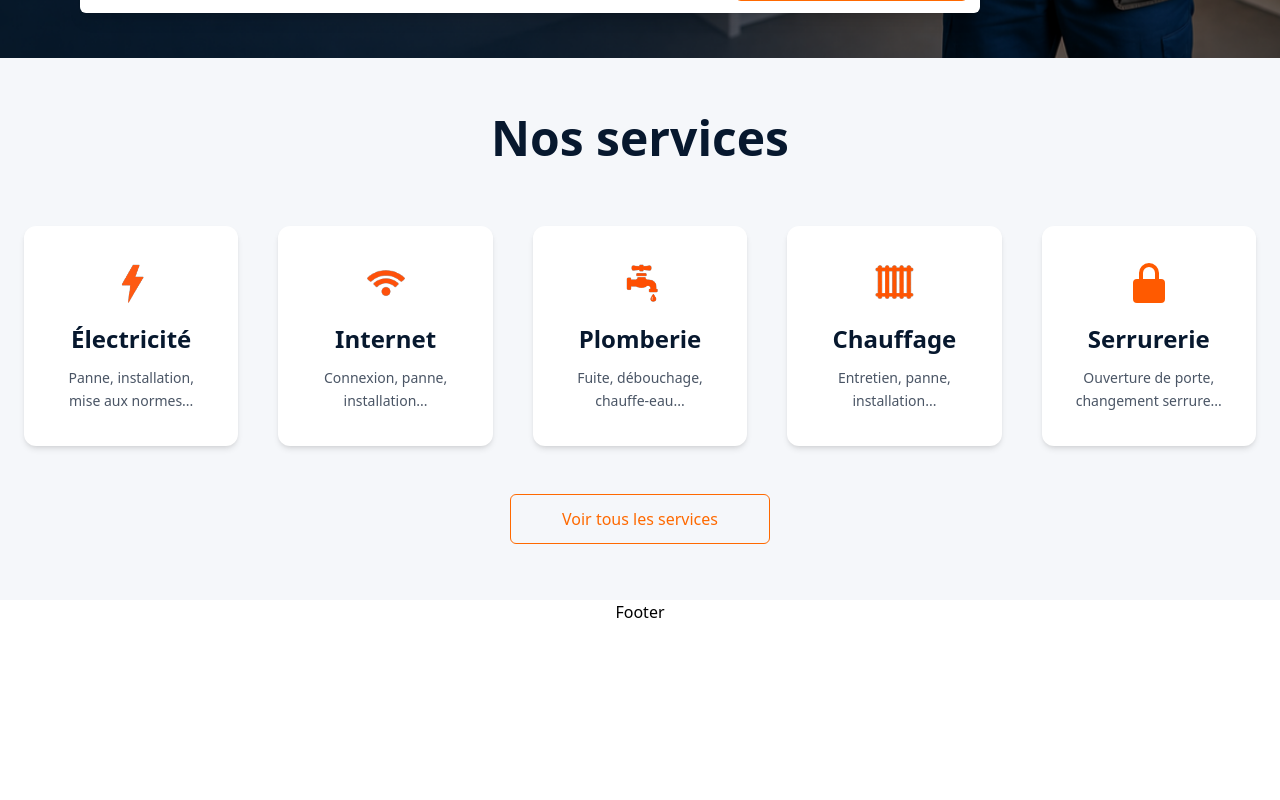
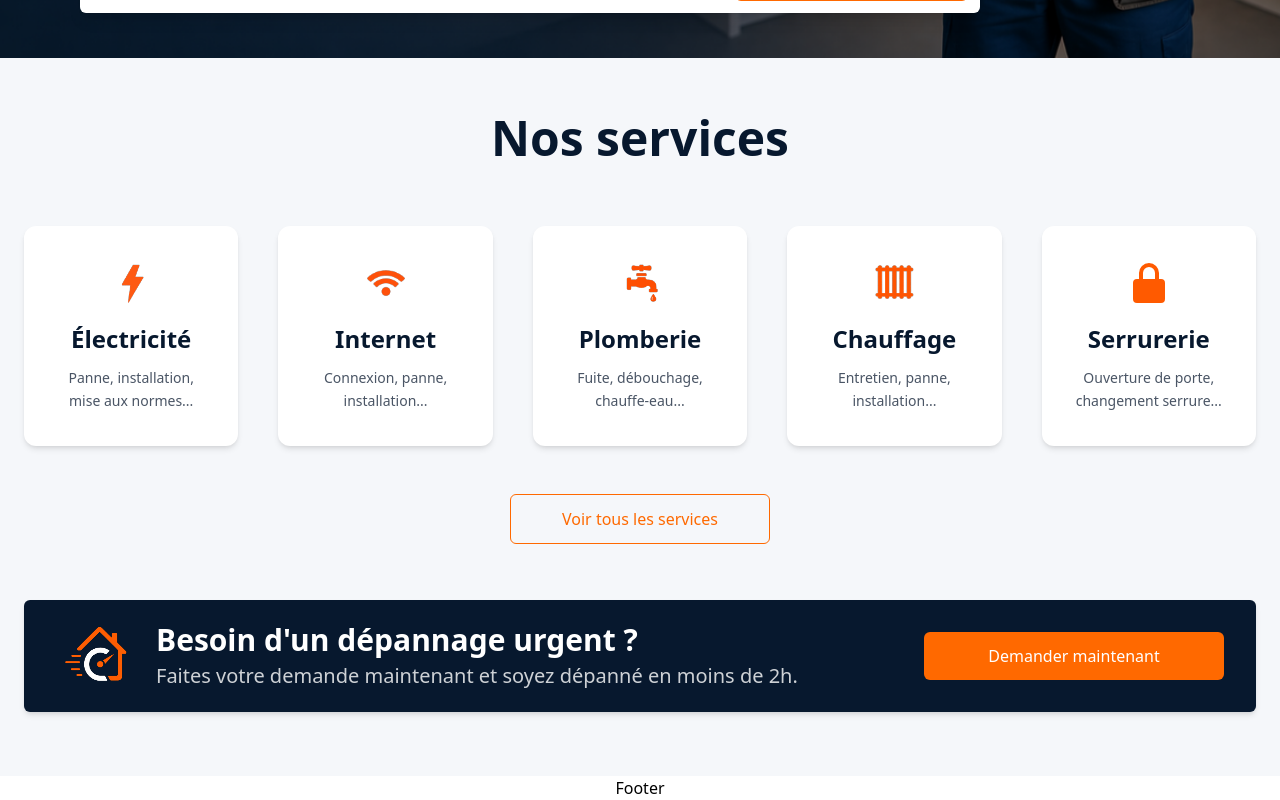
Before and after one commit to chainez-hat/DepanGO, a React (Vite) app in the folder front/: page / in a window 1280 px wide. Shown: the part 692-1492 px from the top of the page. Before the commit the page ends 1316 px from the top, so only its background shows below. Built offline with nearby package versions, Linux system fonts and the light colour scheme.

Commit message:
- developper EmergencyCTA.jsx - l'importer dans home.jsx pour l'afficher - le boutton redirige vers /request (ta page CreateRequest)

```diff
--- a/front/src/components/EmergencyCTA.jsx
+++ b/front/src/components/EmergencyCTA.jsx
@@ -0,0 +1,37 @@
+import { Link } from "react-router";
+import logo from "../assets/logo petit.svg";
+
+export default function EmergencyCTA() {
+  return (
+    <section className="bg-[#F5F7FA] pb-16">
+      <div className="max-w-[1500px] mx-auto px-6">
+        <div className="bg-[#07182E] rounded-md px-8 py-4 flex items-center justify-between shadow-md">
+          <div className="flex items-center gap-5">
+            <img
+              src={logo}
+              alt="DepanGO"
+              className="w-20 h-20 object-contain"
+            />
+
+            <div className="text-left">
+              <h3 className="text-white text-3xl font-bold">
+                Besoin d'un dépannage urgent ?
+              </h3>
+
+              <p className="text-white/80 mt-1 text-xl text-left">
+                Faites votre demande maintenant et soyez dépanné en moins de 2h.
+              </p>
+            </div>
+          </div>
+
+          <Link
+            to="/request"
+            className="bg-orange-500 hover:bg-orange-600 text-white w-[300px] py-3 rounded-md font-medium transition text-center"
+          >
+            Demander maintenant
+          </Link>
+        </div>
+      </div>
+    </section>
+  );
+}
--- a/front/src/pages/public/Home.jsx
+++ b/front/src/pages/public/Home.jsx
@@ -2,12 +2,14 @@ import Button from "../../components/Button";
 import "./Home.css";
 import HeroSection from "../../components/HeroSection";
 import ServiceSection from "../../components/ServiceSection";
+import EmergencyCTA from "../../components/EmergencyCTA";
 
 function Home() {
   return (
     <>
       <HeroSection />
       <ServiceSection />
+      <EmergencyCTA />
 
       {/* Bienvenue ! */}
     </>
```
Also changed, not shown: front/src/assets/logo petit.svg (added).
